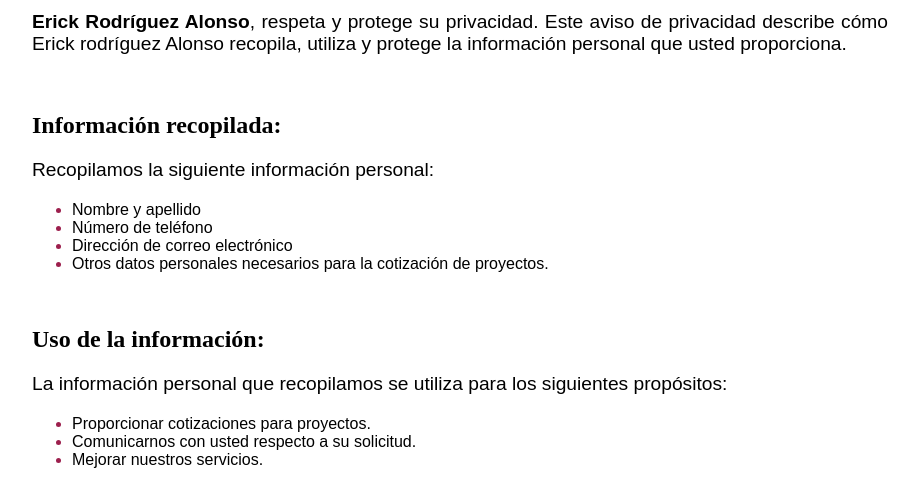
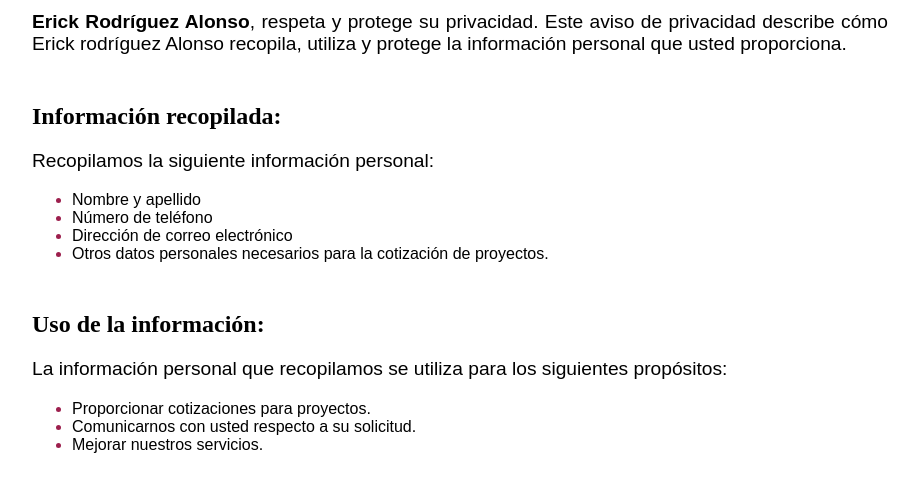
Before and after one commit to erickr-rdz/personal-website, a website: page pages/aviso.html in a window 1280 px wide. Shown: the part 228-727 px from the top of the page, without its empty margins (180-1098 px from the left). Drawn offline with Linux system fonts and the light colour scheme; a web font is replaced by a local one.

Commit message:
Eliminacion de <br>

```diff
--- a/scss/views/_aviso.scss
+++ b/scss/views/_aviso.scss
@@ -1,4 +1,8 @@
 /* mobile AVISO */
 .avisoPrivacidad {
     height: auto;
+
+    h2 {
+        margin-top: 2em;
+    }
 }
```
Also changed, not shown: pages/about.html (+2 -2 lines), pages/aviso.html (+8 -8 lines), css/styles.css, 1 other file.
